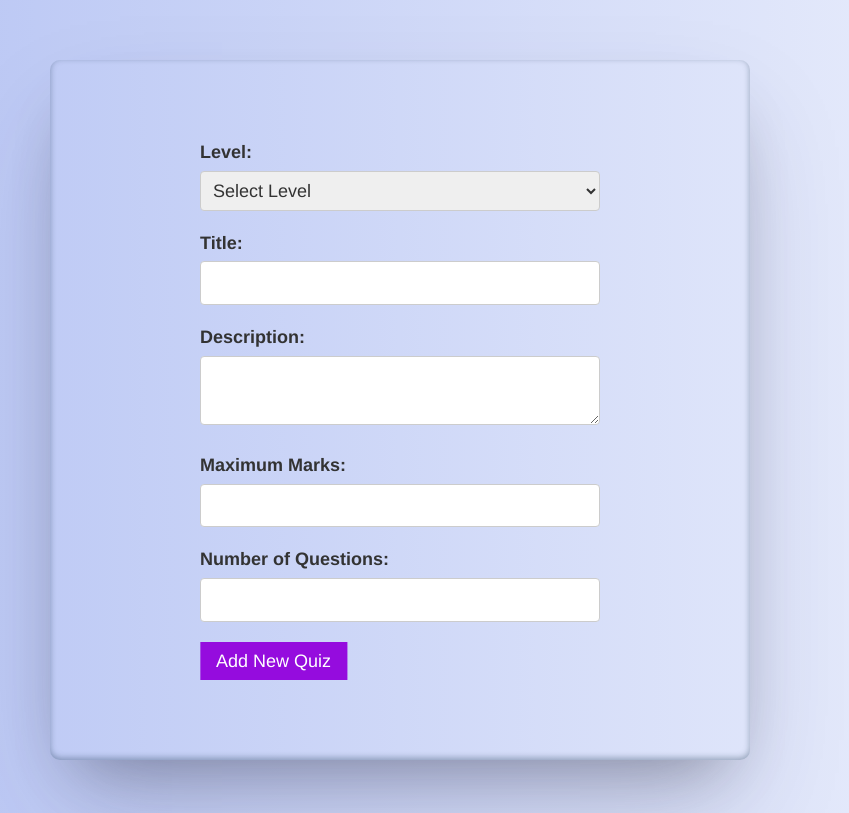
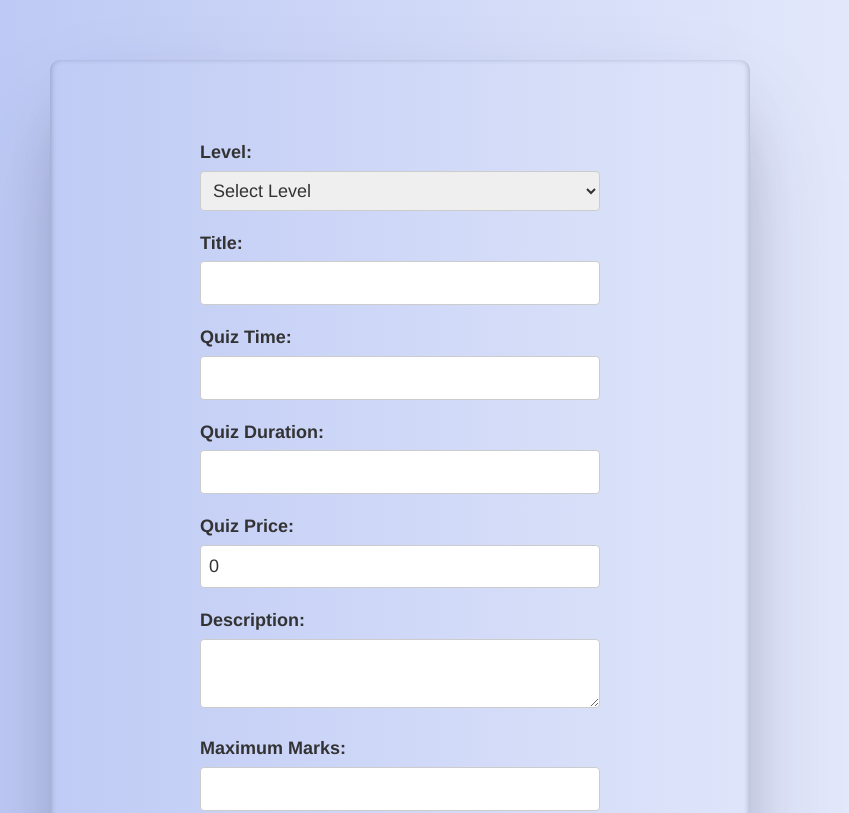
Before and after one commit to Ufaqhaider/lastest_vstudy, a React (Create React App) app: page /dashboard/add_quiz in a window 1280 px wide. Shown: the top 813 px of the page, without its empty margins (240-1089 px from the left). Built offline with nearby package versions, Linux system fonts and the light colour scheme; no server answers.

Commit message:
Add 3 new field quizTime , quizDuration , price

```diff
--- a/src/component1/Add_new/Add_new.js
+++ b/src/component1/Add_new/Add_new.js
@@ -11,10 +11,23 @@ const Add_new = () => {
   const [description, setDescription] = useState('');
   const [maxMarks, setMaxMarks] = useState('');
   const [numQuestions, setNumQuestions] = useState('');
+  const [quizTime , setquizTime] = useState('');
+  const [quizDuration, setquizDuration] = useState('');
+  const [price , setprice] = useState(0);
 
-  const  data ={ level , title , description , maxMarks , numQuestions
+
+
+  const  data ={ level , title , description , maxMarks , numQuestions , quizTime , quizDuration , price
   }
-
+  const handlequizTimeChange = (event) =>{
+    setquizTime(event.target.value);
+  }
+  const handlePriceChange = (event) =>{
+    setprice(event.target.value);
+  }
+  const handlequizDuration = (event) =>{
+    setquizDuration(event.target.value);
+  }
   const handleLevelChange = (event) => {
     setLevel(event.target.value);
   };
@@ -47,6 +60,10 @@ const Add_new = () => {
           Desc: data.description,
           maxMarks: data.maxMarks,
           numQuestions: data.numQuestions,
+          price: data.price,
+          quizTime: data.quizTime,
+          quizDuration: data.quizDuration,
+          schoolId: uuidv4(),
           teacherId: uuidv4()
       });
 
@@ -83,6 +100,9 @@ const Add_new = () => {
     setDescription('');
     setMaxMarks('');
     setNumQuestions('');
+    setquizTime('');
+    setquizDuration('')
+    setprice(0);
   };
 
   return (
@@ -116,6 +136,19 @@ theme="dark"
         <input type="text" id="title" value={title} onChange={handleTitleChange} />
       </div>
       <div className="form-group">
+        <label htmlFor="quizTime">Quiz Time:</label>
+        <input type="text" id="quizTime" value={quizTime} onChange={handlequizTimeChange} />
+      </div>
+
+      <div className="form-group">
+        <label htmlFor="quizDuration">Quiz Duration:</label>
+        <input type="text" id="quizDuration" value={quizDuration} onChange={handlequizDuration} />
+      </div>
+      <div className="form-group">
+        <label htmlFor="price">Quiz Price:</label>
+        <input type="number" id="price" value={price} onChange={handlePriceChange} />
+      </div>
+      <div className="form-group">
         <label htmlFor="description">Description:</label>
         <textarea id="description" value={description} onChange={handleDescriptionChange} />
       </div>
```
